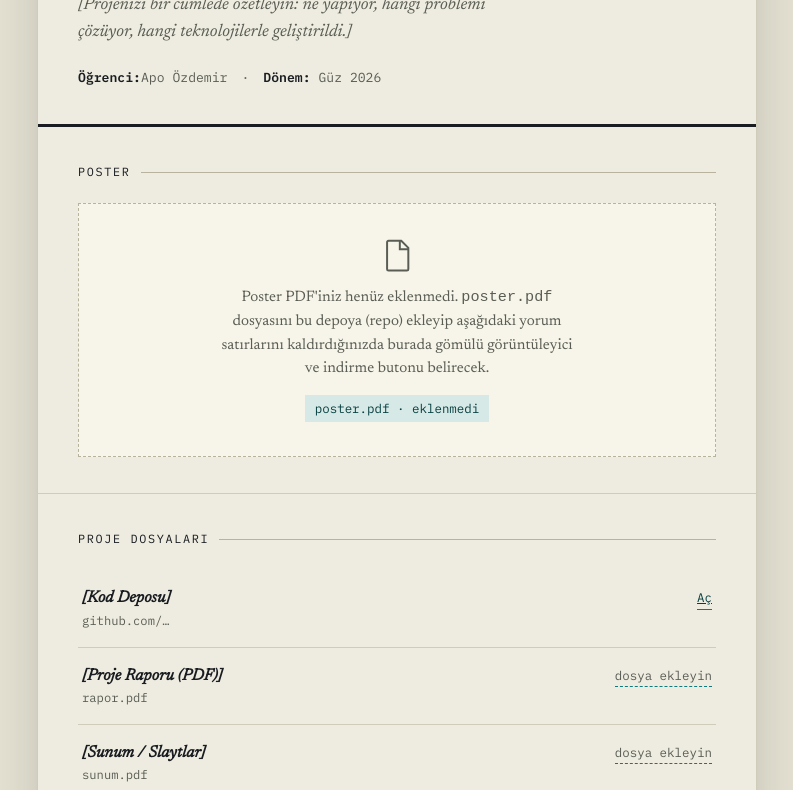
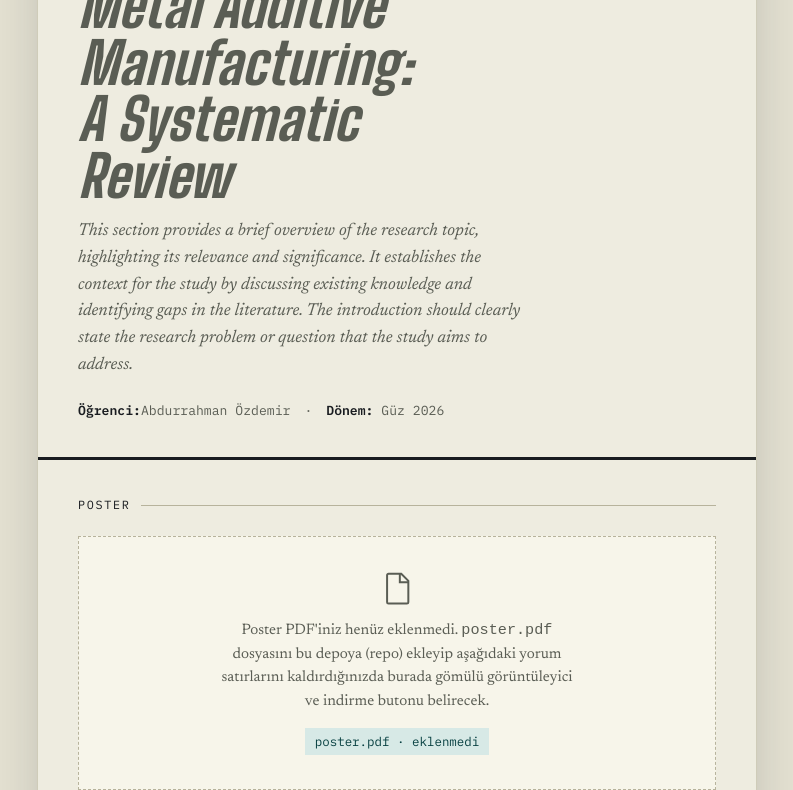
Before and after one commit to azdemir2/qr, a plain HTML site: page index.html in a window 1280 px wide. Shown: the part 287-1077 px from the top of the page, without its empty margins (243-1036 px from the left). Drawn offline with Linux system fonts and the light colour scheme.

Commit message:
content2

```diff
--- a/index.html
+++ b/index.html
@@ -283,10 +283,10 @@
     <header class="masthead">
       <div class="marks"><span></span><span></span></div>
       <p class="eyebrow">Staj Projesi &middot; Yıldız Teknik Üniversitesi/Makine Mühendisliği</p>
-      <h1 class="placeholder-text">[Proje Adınızı Buraya Yazın]</h1>
-      <p class="subtitle placeholder-text">[Projenizi bir cümlede özetleyin: ne yapıyor, hangi problemi çözüyor, hangi teknolojilerle geliştirildi.]</p>
+      <h1 class="placeholder-text">Effects of Powder Reuse in Metal Additive Manufacturing: A Systematic Review</h1>
+      <p class="subtitle placeholder-text">This section provides a brief overview of the research topic, highlighting its relevance and significance. It establishes the context for the study by discussing existing knowledge and identifying gaps in the literature. The introduction should clearly state the research problem or question that the study aims to address.</p>
       <div class="meta-row">
-        <span><b>Öğrenci:</b>Apo Özdemir</span>
+        <span><b>Öğrenci:</b>Abdurrahman Özdemir</span>
         <span>&middot;</span>
         <span><b>Dönem:</b> Güz 2026</span>
       </div>
```
